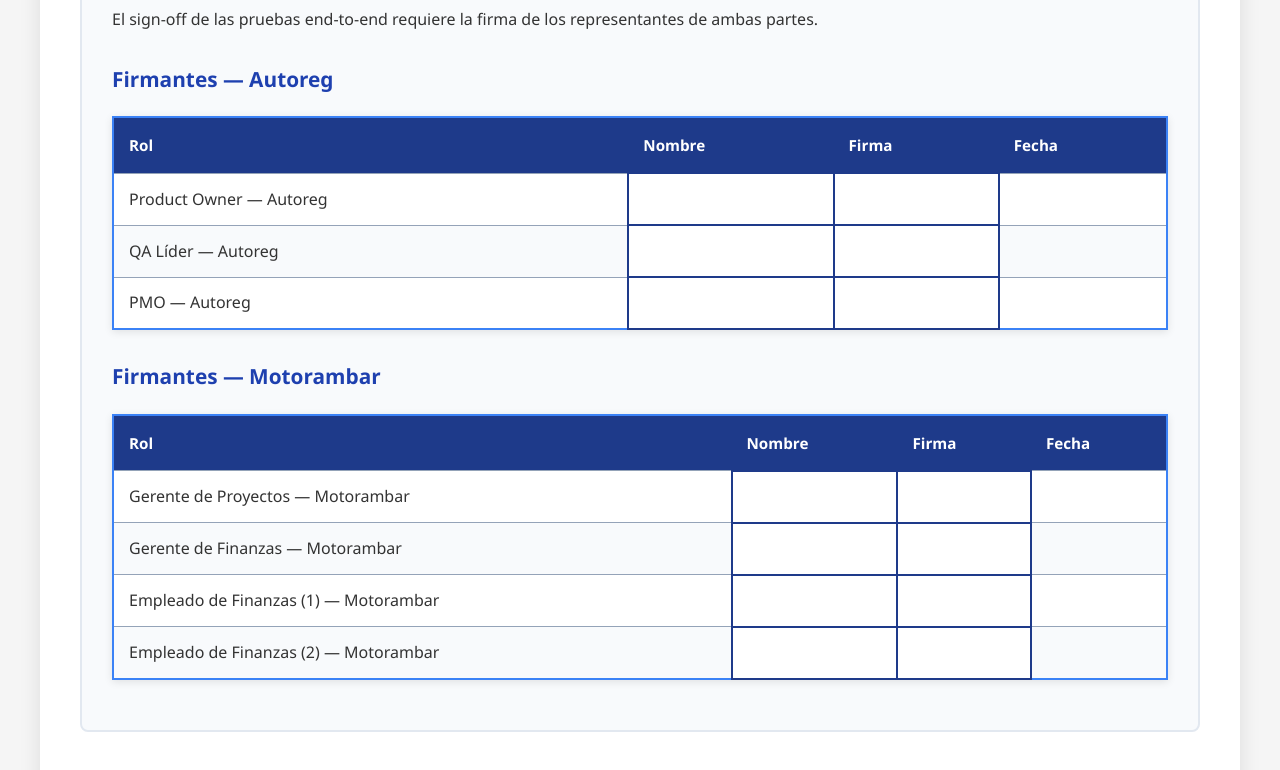
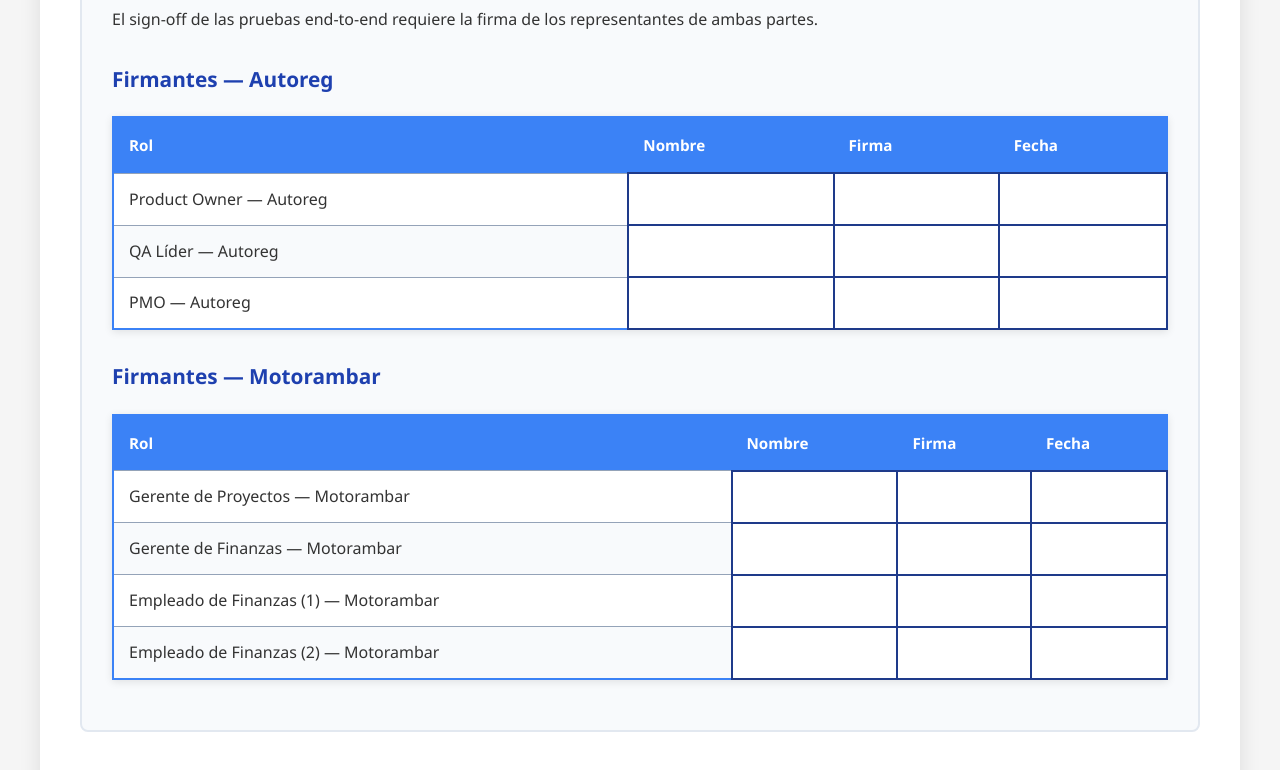
Before and after one commit to jmartinez-autoreg/QA-Motorambar-2.0, a plain HTML site: page context/Plan_E2E_Motorambar_v1.3.html in a window 1280 px wide. Shown: the part 8509-9279 px from the top of the page. Drawn offline with Linux system fonts and the light colour scheme.

Commit message:
fix(e2e): agregar Fecha a celdas visibles y quitar override no pedido

```diff
--- a/context/Plan_E2E_Motorambar_v1.3.html
+++ b/context/Plan_E2E_Motorambar_v1.3.html
@@ -191,13 +191,10 @@
         }
 
         .signature-section table td:nth-child(2),
-        .signature-section table td:nth-child(3) {
+        .signature-section table td:nth-child(3),
+        .signature-section table td:nth-child(4) {
             background: #ffffff;
             border: 2px solid #1e3a8a;
-        }
-
-        .signature-section table th {
-            background: #1e3a8a;
         }
 
         ul, ol {
```
Also changed, not shown: context/Plan_E2E_Autoreg_Completo_v1.3.html (+2 -5 lines).
